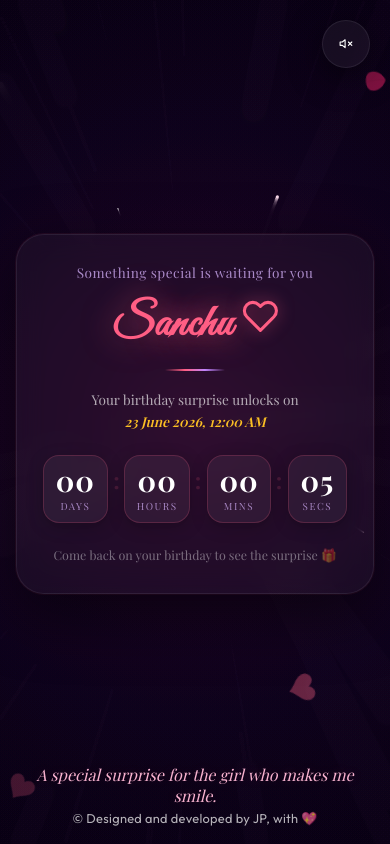
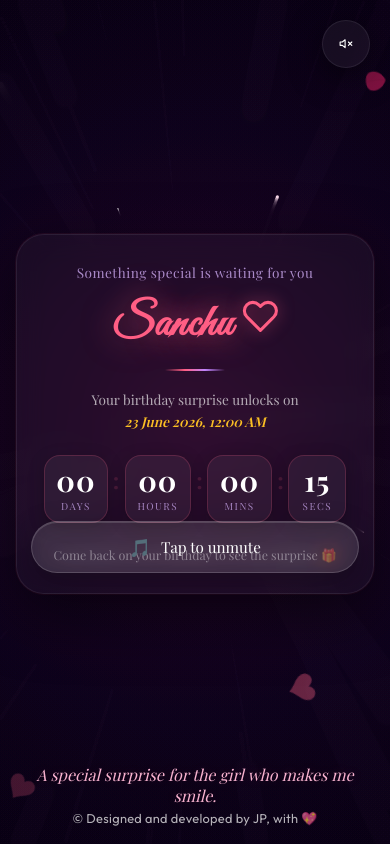
Before and after one commit to prakash4830/birthday_frontend, a React (Vite) app: page / in a window 390 px wide. Built offline with nearby package versions, Linux system fonts and the light colour scheme; a web font is replaced by a local one.

Commit message:
added unmute button

```diff
--- a/src/App.jsx
+++ b/src/App.jsx
@@ -1,7 +1,6 @@
-import React, { useState, useRef, useEffect } from 'react';
-import { FiMusic, FiVolumeX} from 'react-icons/fi';
+import React, { useState, useRef, useEffect, useCallback } from 'react';
+import { FiMusic, FiVolumeX } from 'react-icons/fi';
 
-// Import custom components with path
 import CountdownScreen from './components/CountdownScreen';
 import GalaxyBackground from './components/GalaxyBackground';
 import FloatingHearts from './components/FloatingHearts';
@@ -18,196 +17,174 @@ import VoiceMessage from './components/VoiceMessage';
 import Quiz from './components/Quiz';
 import MiniGame from './components/MiniGame';
 
-/**
- * App Component - Central Controller
- *
- * Concepts taught here:
- * 1. Global State Management: using `useState` to coordinate screens.
- * 2. Conditional Rendering: loading components based on state markers.
- * 3. Media Controls: handling autoplay blocks by starting audio on click events.
- * 4. DOM Reference with `useRef`: tracking audio tags directly.
- * 5. State Propagation: passing callbacks (`onUnlock`, `onBlown`, etc.) to children.
- *
- * ✨ Every star tonight is yours — open to find out why 🌙💕
- * This little page exists because of you.
- * A small surprise, filled with big feelings.
- * Every line here carries a little thought of you.
- * Tonight, the stars, the music, and this little surprise all belong to you.
- * A special surprise for the girl who makes my heart smile.
- */
-
 function Footer({ message, className = '' }) {
   return (
     <footer className={`footer ${className}`}>
-
-      <p className="footer-message">
-        {message}
-      </p>
-      <p className="footer-copy">
-        © Designed and developed by JP, with 💖
-      </p>
+      <p className="footer-message">{message}</p>
+      <p className="footer-copy">© Designed and developed by JP, with 💖</p>
     </footer>
   );
 }
 
 export default function App() {
-  // Screen tracking state: 'login' -> 'cake' -> 'letter' -> 'mainContent'
   const [currentScreen, setCurrentScreen] = useState('countdown');
-
-  // Background music toggles
   const [musicPlaying, setMusicPlaying] = useState(false);
-
-  // Celebration states: hide decorative background elements and trigger fireworks after delay
+  const [audioUnlocked, setAudioUnlocked] = useState(false);
   const [hideBackgrounds, setHideBackgrounds] = useState(false);
   const [showFireworks, setShowFireworks] = useState(false);
 
-  // Ref referencing the HTML5 audio element
   const audioRef = useRef(null);
 
   const getMusicForScreen = () => {
     if (currentScreen === 'countdown' || currentScreen === 'login') {
       return '/letter_2.mp3';
     }
-
     if (currentScreen === 'cake') {
       return '/happy_birthday.mp3';
     }
-
     if (currentScreen === 'letter') {
       return '/letter_1.mp3';
     }
-
     return '/letter_3.mp3';
   };
 
   const currentMusic = getMusicForScreen();
 
-  // Sync music playing state with actual audio element
   useEffect(() => {
     if (!audioRef.current) return;
 
     audioRef.current.load();
 
-  if (musicPlaying) {
+    if (musicPlaying && audioUnlocked) {
       audioRef.current.play().catch((err) => {
-      console.warn("Autoplay block or music file missing:", err);
+        console.warn('Autoplay block or music file missing:', err);
       });
     } else {
       audioRef.current.pause();
     }
-}, [currentMusic, musicPlaying]);
+  }, [currentMusic, musicPlaying, audioUnlocked]);
 
-  // Handle successful password entry
-  const handleUnlockSurprise = () => {
+  const unlockAudio = useCallback(async () => {
+    if (!audioRef.current || audioUnlocked) return;
+
+    try {
+      audioRef.current.muted = false;
+      await audioRef.current.play();
+      setMusicPlaying(true);
+      setAudioUnlocked(true);
+    } catch (err) {
+      console.warn('Audio unlock failed:', err);
+    }
+  }, [audioUnlocked]);
+
+  const handleUnlockSurprise = useCallback(() => {
     setCurrentScreen('cake');
-    setMusicPlaying(true); // User-interaction event allows background music to play!
-  };
+    setMusicPlaying(true);
+  }, []);
 
-  // Blow candle handler
-  const handleCandleBlown = () => {
+  const handleCandleBlown = useCallback(() => {
     setHideBackgrounds(true);
-
-    // Start fireworks after 0.75 second delay
     setTimeout(() => {
       setShowFireworks(true);
-    }, 750); // 0.75 seconds delay
-  };
+    }, 750);
+  }, []);
 
-  const handleNextToLetter = () => {
+  const handleNextToLetter = useCallback(() => {
     setShowFireworks(false);
     setHideBackgrounds(false);
     setCurrentScreen('letter');
-  };
+  }, []);
 
-  const handleUnlockMainContent = () => {
+  const handleUnlockMainContent = useCallback(() => {
     setCurrentScreen('mainContent');
-  };
+  }, []);
 
-  const toggleMusic = () => {
-    setMusicPlaying(!musicPlaying);
-  };
+  const toggleMusic = useCallback(async () => {
+    if (!audioRef.current) return;
 
-  const handleCountdownUnlocked = () => {
+    try {
+      if (!audioUnlocked) {
+        audioRef.current.muted = false;
+        await audioRef.current.play();
+        setAudioUnlocked(true);
+        setMusicPlaying(true);
+        return;
+      }
+
+      if (musicPlaying) {
+        audioRef.current.pause();
+        setMusicPlaying(false);
+      } else {
+        await audioRef.current.play();
+        setMusicPlaying(true);
+      }
+    } catch (err) {
+      console.warn('Music toggle failed:', err);
+    }
+  }, [audioUnlocked, musicPlaying]);
+
+  const handleCountdownUnlocked = useCallback(() => {
     setCurrentScreen('login');
-  setMusicPlaying(true);
-};
+  }, []);
 
   return (
     <div
       className="app-container"
       style={hideBackgrounds ? { backgroundColor: '#000000' } : {}}
     >
-      {/* 1. Global Background Layers */}
       {!hideBackgrounds && <GalaxyBackground />}
       {!hideBackgrounds && <FloatingHearts />}
       {!hideBackgrounds && <Roses />}
 
-      {/* 2. Global Hidden Background Music Audio */}
-      <audio
-        ref={audioRef}
-        src={currentMusic}
-        loop
-        preload="auto"
-      />
-
-
-      {/* 3. Global Floating Music Controller */}
+      <audio ref={audioRef} src={currentMusic} loop preload="auto" />
 
       <button
         className="music-toggle-btn"
         onClick={toggleMusic}
-          aria-label={musicPlaying ? "Mute Background Music" : "Play Background Music"}
+        aria-label={musicPlaying ? 'Mute Background Music' : 'Play Background Music'}
       >
         {musicPlaying ? <FiMusic className="animate-pulse" /> : <FiVolumeX />}
       </button>
 
-
-      {/* 4. Cinematic Stage Panels */}
-
       <div className={`screen-panel ${currentScreen === 'countdown' ? 'active' : ''}`}>
-            <CountdownScreen onUnlocked={handleCountdownUnlocked} />
+        <CountdownScreen
+          onUnlocked={handleCountdownUnlocked}
+          onFirstTap={unlockAudio}
+          audioUnlocked={audioUnlocked}
+        />
         <Footer
           className="footer login-footer"
-            message = "A special surprise for the girl who makes me smile."
+          message="A special surprise for the girl who makes me smile."
         />
       </div>
 
-      {/* Stage A: Login Gate */}
       <div className={`screen-panel ${currentScreen === 'login' ? 'active' : ''}`}>
         <div className="login-screen-layout">
           <div className="login-card-wrap">
-                {currentScreen === 'login' && (
-                <LoginScreen onUnlock={handleUnlockSurprise} />
-              )}
+            {currentScreen === 'login' && <LoginScreen onUnlock={handleUnlockSurprise} />}
           </div>
 
           <Footer
             className="footer login-footer"
-            message = "This little page exists because of you."
+            message="This little page exists because of you."
           />
-
         </div>
       </div>
 
-      {/* Stage B: Birthday Cake Wish */}
       <div className={`screen-panel ${currentScreen === 'cake' ? 'active' : ''}`}>
         <div className="screen-page-shell">
           <div className="screen-page-content">
             {currentScreen === 'cake' && (
-              <CakeScreen
-                onBlown={handleCandleBlown}
-                onNext={handleNextToLetter}
-              />
+              <CakeScreen onBlown={handleCandleBlown} onNext={handleNextToLetter} />
             )}
           </div>
           <Footer
             className="footer"
-            message = "Tonight, the stars, the music, and this little surprise all belong to you."
+            message="Tonight, the stars, the music, and this little surprise all belong to you."
           />
         </div>
       </div>
 
-      {/* Stage C: Open Envelope & Letter */}
       <div className={`screen-panel ${currentScreen === 'letter' ? 'active' : ''}`}>
         <div className="screen-page-shell">
           <div className="screen-page-content">
@@ -217,21 +194,11 @@ export default function App() {
           </div>
           <Footer
             className="footer"
-            message = "Some gifts are bought, but this one was made from my heart."
+            message="Some gifts are bought, but this one was made from my heart."
           />
         </div>
       </div>
 
-      {/* Stage D: Main Memory Roll - DISABLED */}
-      {/*
-      {currentScreen === 'mainContent' && (
-        <main className="cinematic-scroll-view fade-in">
-          Disabled content here
-        </main>
-      )}
-      */}
-
-      {/* 5. Dynamically Rendered Canvas Fireworks */}
       {showFireworks && <Fireworks />}
     </div>
   );
--- a/src/components/CountdownScreen.jsx
+++ b/src/components/CountdownScreen.jsx
@@ -1,15 +1,11 @@
 import React, { useState, useEffect } from 'react';
 import { FiHeart } from 'react-icons/fi';
 
-// 23 June 2026, 12:00 AM IST = 22 June 2026, 6:30 PM UTC
-// const BIRTHDAY_TIME = new Date('2026-06-23T18:30:00.000Z');
-const BIRTHDAY_TIME = new Date(Date.now() + 10 * 1000);
+// const BIRTHDAY_TIME = new Date('2026-06-07T18:30:00.000Z');
+const BIRTHDAY_TIME = new Date(Date.now() + 20 * 1000);
 
-// Testing only
 const DEV_BYPASS = false;
-
-// Delay after countdown completes before moving to login
-const POST_COUNTDOWN_DELAY = 7000; // 1 second
+const POST_COUNTDOWN_DELAY = 6000;
 
 function pad(n) {
   return String(n).padStart(2, '0');
@@ -29,19 +25,19 @@ function getTimeLeft() {
   return { days, hours, minutes, seconds };
 }
 
-export default function CountdownScreen({ onUnlocked }) {
+export default function CountdownScreen({ onUnlocked, onFirstTap, audioUnlocked }) {
   const [timeLeft, setTimeLeft] = useState(getTimeLeft());
   const [isWaitingToUnlock, setIsWaitingToUnlock] = useState(false);
 
   useEffect(() => {
+    let unlockTimer = null;
+
     const initial = getTimeLeft();
 
-    // If user comes after countdown is already complete,
-    // still show delay before moving to login
     if (!initial) {
       setIsWaitingToUnlock(true);
 
-      const unlockTimer = setTimeout(() => {
+      unlockTimer = setTimeout(() => {
         onUnlocked();
       }, POST_COUNTDOWN_DELAY);
 
@@ -56,23 +52,50 @@ export default function CountdownScreen({ onUnlocked }) {
         clearInterval(timer);
         setIsWaitingToUnlock(true);
 
-        const unlockTimer = setTimeout(() => {
+        unlockTimer = setTimeout(() => {
           onUnlocked();
         }, POST_COUNTDOWN_DELAY);
-
-        return () => clearTimeout(unlockTimer);
       }
     }, 1000);
 
-    return () => clearInterval(timer);
+    return () => {
+      clearInterval(timer);
+      if (unlockTimer) clearTimeout(unlockTimer);
+    };
   }, [onUnlocked]);
 
   return (
     <div className="countdown-shell">
       <div className="countdown-card">
+        {!audioUnlocked && (
+          <div className="countdown-audio-prompt-wrap">
+            <button
+              type="button"
+              className="countdown-audio-prompt"
+              onClick={onFirstTap}
+              aria-label="Tap to begin the surprise with music"
+            >
+              <span className="countdown-audio-icon">🎵</span>
+              <span className="countdown-audio-copy">
+                Tap to unmute
+              </span>
+            </button>
+          </div>
+        )}
+
+
+
         <p className="countdown-label-top">Something special is waiting for you</p>
 
-        <h1 className="countdown-name">Sanchu <FiHeart style={{ fontSize: '2.3rem', color: 'var(--primary-pink)', filter: 'drop-shadow(0 0 8px rgba(255,94,132,0.6))' }} />
+        <h1 className="countdown-name">
+          Sanchu{' '}
+          <FiHeart
+            style={{
+              fontSize: '2.3rem',
+              color: 'var(--primary-pink)',
+              filter: 'drop-shadow(0 0 8px rgba(255,94,132,0.6))'
+            }}
+          />
         </h1>
 
         <div className="countdown-divider" />
--- a/src/components/LetterSection.jsx
+++ b/src/components/LetterSection.jsx
@@ -20,7 +20,7 @@ export default function LetterSection({ onNext }) {
     },
     {
       type: 'para',
-      text: "நாம் முதல் முதலில் சென்னை மத்திய ரயில் நிலையத்தில் சந்தித்தோம், நான் அத்தருணத்தில் மிகதாமதமாக வந்தேன் இருப்பினும் நீ எனக்கு முன்னதாக வந்து காத்துக்கொண்டிருந்தாய். நான் அதர்க்கு மிகவம் வருந்தினேன் உன்னை காக்கவைத்ததற்கு."
+      text: "நாம் முதல் முதலில் சென்னை மத்திய ரயில் நிலையத்தில் சந்தித்தோம், நான் அத்தருணத்தில் மிகதாமதமாக வந்தேன் இருப்பினும் நீ எனக்கு முன்னதாக வந்து காத்துக்கொண்டிருந்தாய். நான் அதர்க்கு மிகவும் வருந்தினேன் உன்னை காக்கவைத்ததற்கு."
     },
     {
       type: 'para',
--- a/src/components/LoginScreen.jsx
+++ b/src/components/LoginScreen.jsx
@@ -242,7 +242,7 @@ export default function LoginScreen({ onUnlock }) {
         />
       </h1>
 
-      <p className="countdown-unlocking">🎉 It's your birthday... unlocking your surprise...</p>
+      <p className="countdown-unlocking">🎉 It's your birthday... unlock your surprise...</p>
 
 
       <p className="countdown-hint">
--- a/src/style.css
+++ b/src/style.css
@@ -2527,6 +2527,89 @@ body::-webkit-scrollbar-thumb:hover {
   animation: fadeInUp 1s cubic-bezier(0.22, 1, 0.36, 1) both;
 }
 
+.countdown-card {
+  position: relative;
+}
+
+.countdown-audio-prompt-wrap {
+  position: absolute;
+  left: 50%;
+  bottom: 26px;
+  transform: translateX(-50%);
+  z-index: 20;
+  width: calc(100% - 40px);
+  display: flex;
+  justify-content: center;
+  pointer-events: none;
+}
+
+.countdown-audio-prompt {
+  pointer-events: auto;
+  min-height: 52px;
+  padding: 14px 22px;
+  border-radius: 999px;
+  border: 1px solid rgba(255, 255, 255, 0.16);
+  background: rgba(255, 255, 255, 0.10);
+  backdrop-filter: blur(10px);
+  -webkit-backdrop-filter: blur(10px);
+  box-shadow:
+    0 10px 30px rgba(0, 0, 0, 0.25),
+    inset 0 1px 0 rgba(255, 255, 255, 0.14);
+  color: #fff;
+  display: inline-flex;
+  align-items: center;
+  justify-content: center;
+  gap: 10px;
+  font-family: var(--font-serif);
+  font-size: 1rem;
+  cursor: pointer;
+  transition: transform 0.2s ease, background 0.2s ease, box-shadow 0.2s ease;
+}
+
+.countdown-audio-prompt:hover {
+  transform: translateY(-1px);
+  background: rgba(255, 255, 255, 0.14);
+  box-shadow:
+    0 14px 34px rgba(0, 0, 0, 0.3),
+    0 0 18px rgba(255, 94, 132, 0.15);
+}
+
+.countdown-audio-prompt:active {
+  transform: translateY(0);
+}
+
+.countdown-audio-prompt:focus-visible {
+  outline: 2px solid rgba(255, 94, 132, 0.9);
+  outline-offset: 3px;
+}
+
+.countdown-audio-icon {
+  font-size: 1.1rem;
+  line-height: 1;
+}
+
+.countdown-audio-copy {
+  white-space: nowrap;
+}
+
+@media (max-width: 480px) {
+  .countdown-audio-prompt-wrap {
+    bottom: 20px;
+    width: calc(100% - 28px);
+  }
+
+  .countdown-audio-prompt {
+    width: 100%;
+    font-size: 0.95rem;
+    padding: 13px 16px;
+  }
+
+  .countdown-audio-copy {
+    white-space: normal;
+    text-align: center;
+  }
+}
+
 @keyframes fadeInUp {
   from { opacity: 0; transform: translateY(32px); }
   to   { opacity: 1; transform: translateY(0); }
```
Lines whose indentation alone changed are shown as unchanged.
